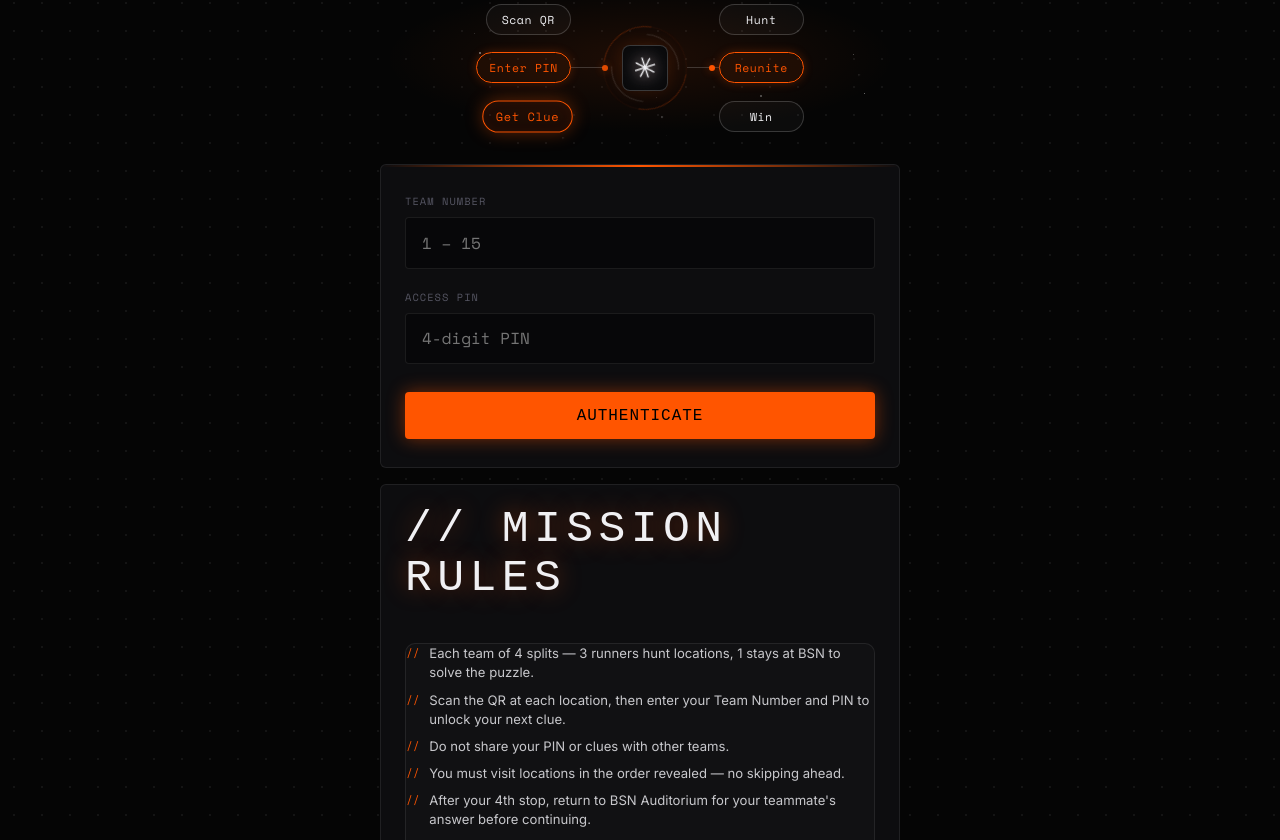
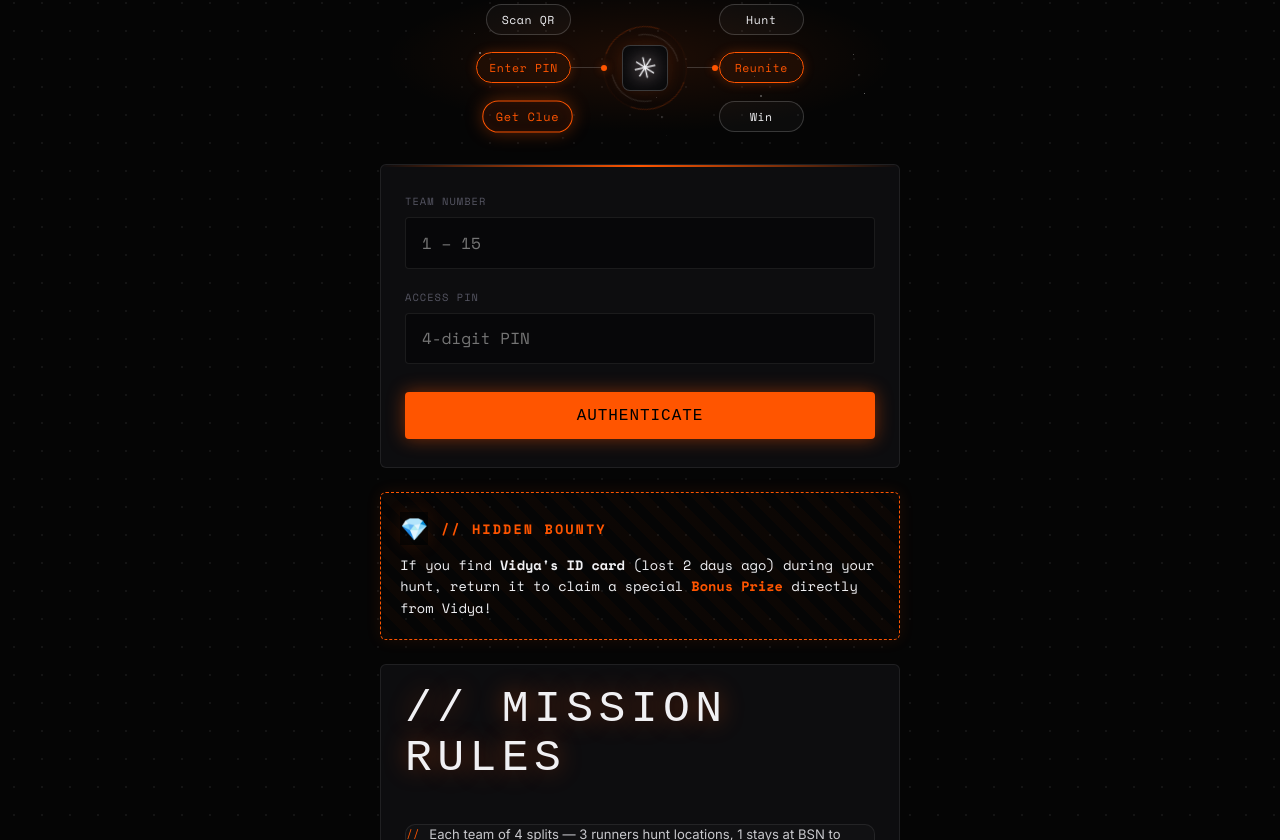
Before and after one commit to shree1071/treasure-hunt, a React (Vite) app: page / in a window 1280 px wide. Shown: the part 347-1187 px from the top of the page. Built offline with nearby package versions, Linux system fonts and the light colour scheme; a web font is replaced by a local one; what @insforge/sdk would draw is missing.

Commit message:
vidya id card

```diff
--- a/src/components/GlobalLogin.jsx
+++ b/src/components/GlobalLogin.jsx
@@ -184,6 +184,30 @@ function GlobalLogin({ onAuth }) {
         </form>
       </div>
 
+      {/* Side Quest Bounty */}
+      <div style={{
+        marginTop: '1.5rem',
+        marginBottom: '1.5rem',
+        padding: '1.2rem',
+        border: '1px dashed var(--accent)',
+        borderRadius: '6px',
+        background: 'repeating-linear-gradient(45deg, rgba(255, 85, 0, 0.03), rgba(255, 85, 0, 0.03) 10px, transparent 10px, transparent 20px)',
+        boxShadow: '0 0 15px rgba(255, 85, 0, 0.1)',
+        fontFamily: 'var(--font-mono)'
+      }}>
+        <div style={{ display: 'flex', alignItems: 'center', gap: '0.8rem', marginBottom: '0.6rem' }}>
+          <span style={{ fontSize: '1.4rem', animation: 'core-glow 2s infinite' }}>💎</span>
+          <div style={{ color: 'var(--accent)', fontSize: '0.85rem', fontWeight: 'bold', letterSpacing: '0.15em' }}>
+            // HIDDEN BOUNTY
+          </div>
+        </div>
+        <div style={{ color: 'var(--text-bright)', fontSize: '0.85rem', lineHeight: '1.6' }}>
+          If you find <strong>Vidya's ID card</strong> (lost 2 days ago) during your hunt, return it to claim a special
+          <span style={{ color: 'var(--accent)', fontWeight: 'bold' }}> Bonus Prize </span>
+          directly from Vidya!
+        </div>
+      </div>
+
       {/* Rules */}
       <div className="rules-card">
         <div className="rules-title">// Mission Rules</div>
--- a/src/data.js
+++ b/src/data.js
@@ -18,7 +18,7 @@ export const TEAMS = {
 
 export const LOCATIONS = [
   "room506", "amphitheatre", "library", "foodcourt",
-  "welding", "bigscreen", "kuteera", "bsn4th", "datacentre", "start"
+  "welding", "bigscreen", "kuteera", "bsn3rd", "datacentre", "start"
 ];
 
 // Mapping of numeric PINs from QRs to standard location IDs
@@ -30,27 +30,27 @@ export const LOCATION_CODES = {
   "5505": "welding",
   "6606": "bigscreen",
   "7707": "kuteera",
-  "8808": "bsn4th",
+  "8808": "bsn3rd",
   "9909": "datacentre"
 };
 
 // Each team's ordered route (9 stops)
 export const ROUTES = {
-  1:  ["room506", "amphitheatre", "library", "foodcourt", "datacentre", "bsn4th", "welding", "bigscreen", "kuteera"],
-  2:  ["welding", "room506", "kuteera", "bsn4th", "datacentre", "amphitheatre", "library", "bigscreen", "foodcourt"],
-  3:  ["amphitheatre", "welding", "kuteera", "bsn4th", "datacentre", "library", "foodcourt", "bigscreen", "room506"],
-  4:  ["bigscreen", "room506", "amphitheatre", "library", "datacentre", "welding", "foodcourt", "kuteera", "bsn4th"],
-  5:  ["kuteera", "welding", "library", "foodcourt", "datacentre", "bsn4th", "room506", "amphitheatre", "bigscreen"],
-  6:  ["kuteera", "room506", "welding", "amphitheatre", "datacentre", "bigscreen", "foodcourt", "library", "bsn4th"],
-  7:  ["bsn4th", "bigscreen", "welding", "foodcourt", "datacentre", "amphitheatre", "kuteera", "library", "room506"],
-  8:  ["bigscreen", "room506", "bsn4th", "kuteera", "datacentre", "library", "amphitheatre", "welding", "foodcourt"],
-  9:  ["room506", "amphitheatre", "library", "welding", "datacentre", "foodcourt", "bigscreen", "bsn4th", "kuteera"],
-  10: ["bigscreen", "welding", "library", "bsn4th", "datacentre", "kuteera", "amphitheatre", "room506", "foodcourt"],
-  11: ["amphitheatre", "bsn4th", "kuteera", "welding", "datacentre", "library", "bigscreen", "foodcourt", "room506"],
-  12: ["bigscreen", "welding", "foodcourt", "kuteera", "datacentre", "amphitheatre", "library", "room506", "bsn4th"],
-  13: ["welding", "amphitheatre", "library", "kuteera", "datacentre", "foodcourt", "room506", "bsn4th", "bigscreen"],
-  14: ["bigscreen", "kuteera", "amphitheatre", "library", "datacentre", "room506", "foodcourt", "welding", "bsn4th"],
-  15: ["amphitheatre", "bigscreen", "welding", "bsn4th", "datacentre", "kuteera", "foodcourt", "library", "room506"],
+  1:  ["room506", "amphitheatre", "library", "foodcourt", "datacentre", "bsn3rd", "welding", "bigscreen", "kuteera"],
+  2:  ["welding", "room506", "kuteera", "bsn3rd", "datacentre", "amphitheatre", "library", "bigscreen", "foodcourt"],
+  3:  ["amphitheatre", "welding", "kuteera", "bsn3rd", "datacentre", "library", "foodcourt", "bigscreen", "room506"],
+  4:  ["bigscreen", "room506", "amphitheatre", "library", "datacentre", "welding", "foodcourt", "kuteera", "bsn3rd"],
+  5:  ["kuteera", "welding", "library", "foodcourt", "datacentre", "bsn3rd", "room506", "amphitheatre", "bigscreen"],
+  6:  ["kuteera", "room506", "welding", "amphitheatre", "datacentre", "bigscreen", "foodcourt", "library", "bsn3rd"],
+  7:  ["bsn3rd", "bigscreen", "welding", "foodcourt", "datacentre", "amphitheatre", "kuteera", "library", "room506"],
+  8:  ["bigscreen", "room506", "bsn3rd", "kuteera", "datacentre", "library", "amphitheatre", "welding", "foodcourt"],
+  9:  ["room506", "amphitheatre", "library", "welding", "datacentre", "foodcourt", "bigscreen", "bsn3rd", "kuteera"],
+  10: ["bigscreen", "welding", "library", "bsn3rd", "datacentre", "kuteera", "amphitheatre", "room506", "foodcourt"],
+  11: ["amphitheatre", "bsn3rd", "kuteera", "welding", "datacentre", "library", "bigscreen", "foodcourt", "room506"],
+  12: ["bigscreen", "welding", "foodcourt", "kuteera", "datacentre", "amphitheatre", "library", "room506", "bsn3rd"],
+  13: ["welding", "amphitheatre", "library", "kuteera", "datacentre", "foodcourt", "room506", "bsn3rd", "bigscreen"],
+  14: ["bigscreen", "kuteera", "amphitheatre", "library", "datacentre", "room506", "foodcourt", "welding", "bsn3rd"],
+  15: ["amphitheatre", "bigscreen", "welding", "bsn3rd", "datacentre", "kuteera", "foodcourt", "library", "room506"],
 };
 
 // Clue text for each location
@@ -62,7 +62,7 @@ export const CLUES = {
   welding:      "You were looking for music, but creativity takes many forms. The room next door shapes metal, not melody. Look for sparks, not strings. Your code word is at the entrance.",
   bigscreen:    "I greet every student who walks through the gate. A giant display you cannot miss — I've seen every face that ever joined this college. Your code word is at the entrance.",
   kuteera:      "Sunlight through leaves, the smell of food in open air. Not a cafeteria, not a classroom — somewhere the campus exhales. Find the green corner where students go to breathe between battles. Your code word is on the notice board.",
-  bsn4th:       "Climb high — four floors up in BSN. A board on the wall knows every event before you do. Come find what's been announced. Your code word is on the event board.",
+  bsn3rd:       "Climb up — three floors up in BSN. I am placed right outside a cabin. Come find what's waiting. Your code word is on the door.",
   datacentre:   "The brain of the campus hums here. Racks of servers, blinking lights, cool air. Where all the data lives. Your code word is at the entrance.",
 };
 
```
Also changed, not shown: 1 other file (tests, documents, lock files or other folders).
